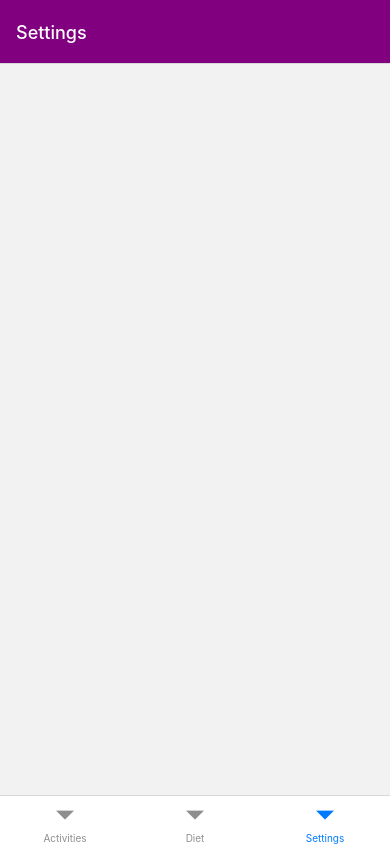
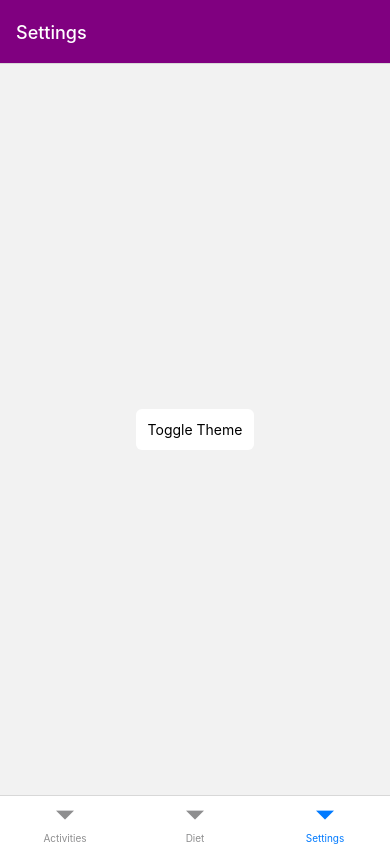
Before and after one commit to eric3318/cs5520-assignment2, a React Native app: screen /Settings in a window 390 px wide. Built offline with nearby package versions, Linux system fonts and the light colour scheme.

Commit message:
created theme context and custom hook and added theme toggle in Settings screen

```diff
--- a/App.js
+++ b/App.js
@@ -6,6 +6,7 @@ const Stack = createNativeStackNavigator();
 const Tab = createBottomTabNavigator();
 import Activities from './screens/Activities';
 import { DataProvider } from './context/dataContext';
+import { ThemeProvider } from './context/themeContext';
 import NewActivity from './screens/NewActivity';
 import Diet from './screens/Diet';
 import NewDiet from './screens/NewDiet';
@@ -49,6 +50,7 @@ export default function App() {
     /*    <View style={styles.container}>
       <StatusBar style="auto" />
     </View>*/
+    <ThemeProvider>
       <DataProvider>
         <NavigationContainer>
           <Stack.Navigator screenOptions={defaultScreenOptions}>
@@ -76,5 +78,6 @@ export default function App() {
           </Stack.Navigator>
         </NavigationContainer>
       </DataProvider>
+    </ThemeProvider>
   );
 }
--- /dev/null
+++ b/context/themeContext.js
@@ -0,0 +1,13 @@
+import { createContext, useState } from 'react';
+
+export const ThemeContext = createContext(null);
+
+export const ThemeProvider = ({ children }) => {
+  const [theme, setTheme] = useState('light');
+
+  return (
+    <ThemeContext.Provider value={[theme, setTheme]}>
+      {children}
+    </ThemeContext.Provider>
+  );
+};
--- /dev/null
+++ b/hook/useTheme.js
@@ -0,0 +1,6 @@
+import { useContext } from 'react';
+import { ThemeContext } from '../context/themeContext';
+
+export function useTheme() {
+  return useContext(ThemeContext);
+}
--- a/screens/Settings.jsx
+++ b/screens/Settings.jsx
@@ -1,5 +1,36 @@
-import { View } from 'react-native';
+import { StyleSheet, View, Text } from 'react-native';
+import PressableButton from '../components/PressableButton';
+import { useTheme } from '../hook/useTheme';
+import { useEffect } from 'react';
 
 export default function Settings() {
-  return <View></View>;
+  const [theme, setTheme] = useTheme();
+
+  const toggleTheme = () => {
+    if (theme === 'light') {
+      setTheme('dark');
+      return;
+    }
+    setTheme('light');
+  };
+
+  useEffect(() => {
+    console.log(theme);
+  }, [theme]);
+
+  return (
+    <View style={styles.container}>
+      <PressableButton pressedFunction={toggleTheme}>
+        <Text>Toggle Theme</Text>
+      </PressableButton>
+    </View>
+  );
 }
+
+const styles = StyleSheet.create({
+  container: {
+    flex: 1,
+    justifyContent: 'center',
+    alignItems: 'center',
+  },
+});
```
Lines whose indentation alone changed are shown as unchanged.
